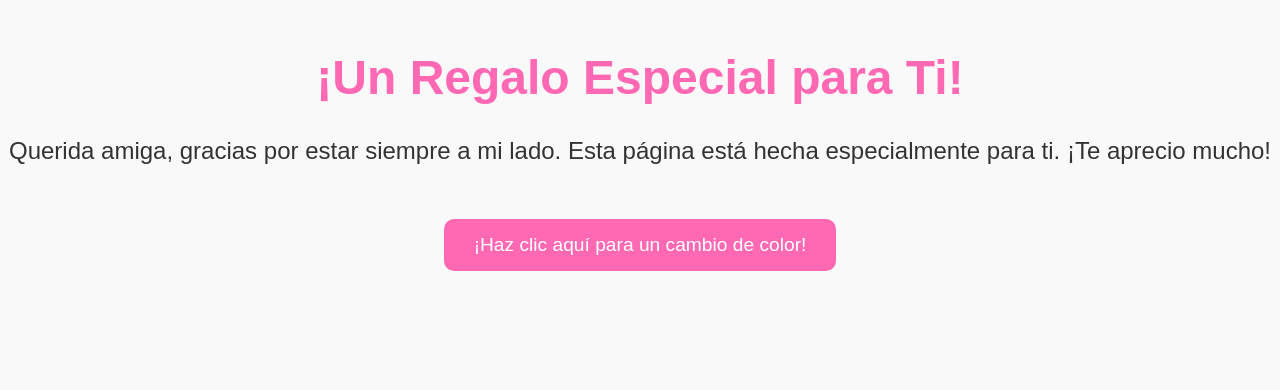
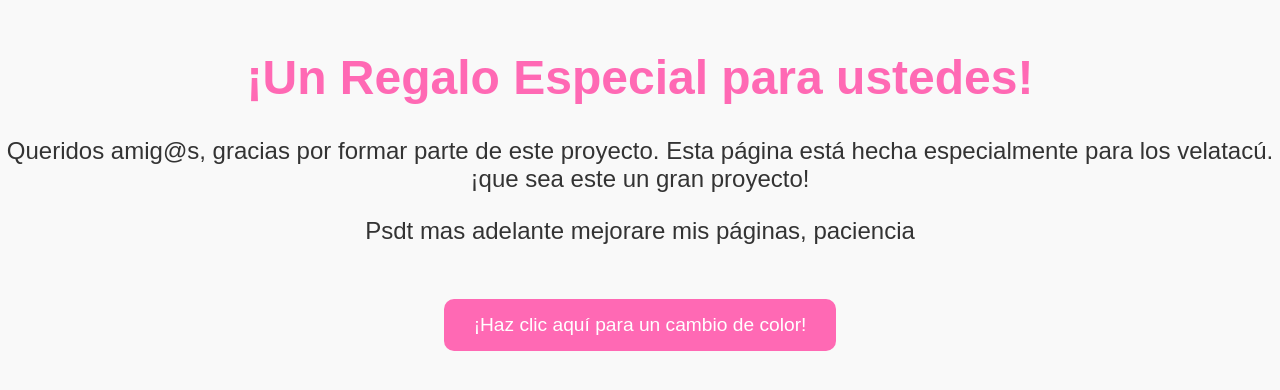
Before and after one commit to Mauricio1616/amigos, a plain HTML site: page index.html in a window 1280 px wide. Drawn offline with Linux system fonts and the light colour scheme.

Commit message:
index.html

```diff
--- a/index.html
+++ b/index.html
@@ -3,13 +3,14 @@
 <head>
     <meta charset="UTF-8">
     <meta name="viewport" content="width=device-width, initial-scale=1.0">
-    <title>Regalo para mis amigas</title>
+    <title>Regalo para los velatacú</title>
     <link rel="stylesheet" href="styles.css">
 </head>
 <body>
 
-    <h1>¡Un Regalo Especial para Ti!</h1>
-    <p>Querida amiga, gracias por estar siempre a mi lado. Esta página está hecha especialmente para ti. ¡Te aprecio mucho!</p>
+    <h1>¡Un Regalo Especial para ustedes!</h1>
+    <p>Queridos amig@s, gracias por formar parte de este proyecto. Esta página está hecha especialmente para los velatacú. ¡que sea este un gran proyecto!</p>
+    <p>Psdt mas adelante mejorare mis páginas, paciencia</p>
 
     <button class="button" onclick="changeBackgroundColor()">¡Haz clic aquí para un cambio de color!</button>
 
```
